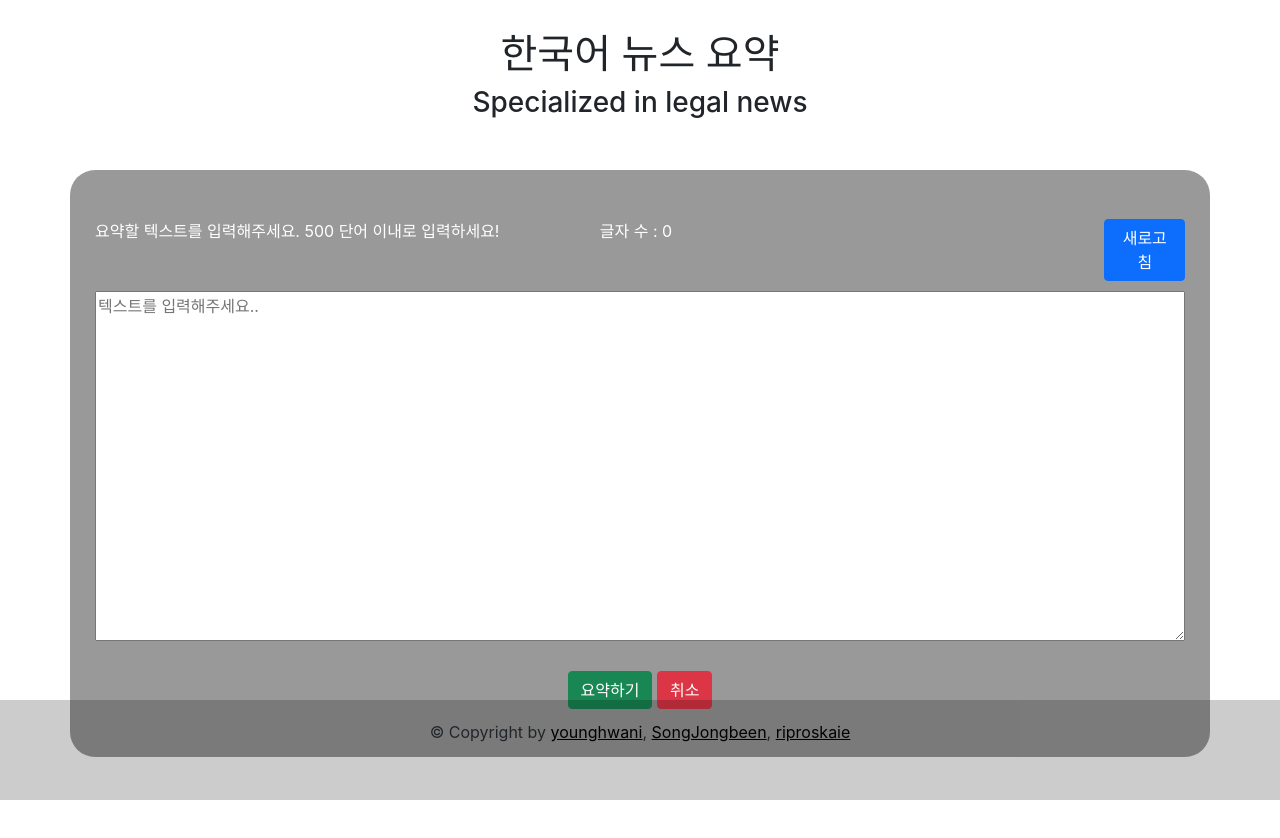
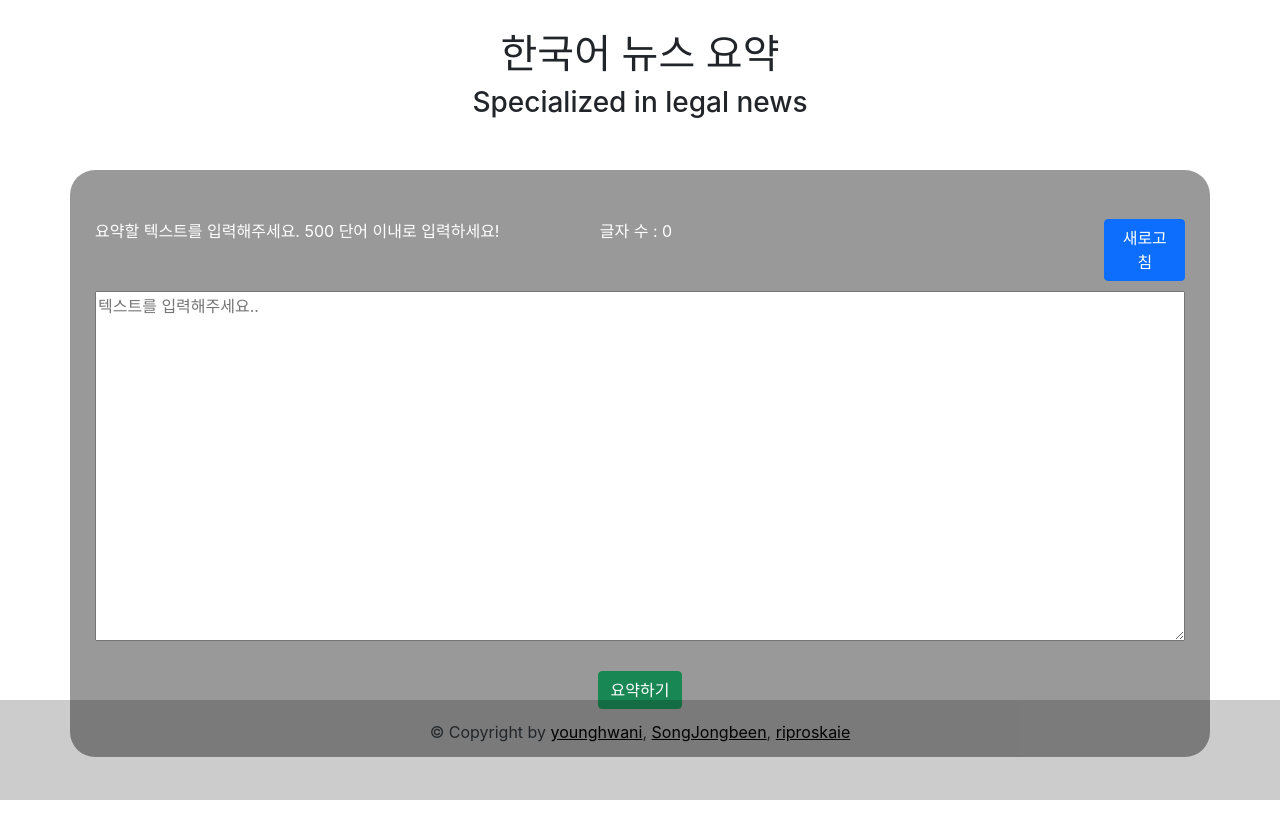
Before and after one commit to younghwani/howls_kobart_front, a React (Create React App) app: page / in a window 1280 px wide. Shown: the top 838 px of the page. Built offline with nearby package versions, Linux system fonts and the light colour scheme; the HTML template or start-up script is replaced by a standard one.

Commit message:
취소 버튼 제거

```diff
--- a/src/container/Main.js
+++ b/src/container/Main.js
@@ -101,9 +101,6 @@ const Main = () => {
 									<Button color="success" type="submit">
 										요약하기
 									</Button>{' '}
-									<Button color="danger" href={`/`}>
-										취소
-									</Button>
 								</FormGroup>
 							</Form>
 						</div>
```
